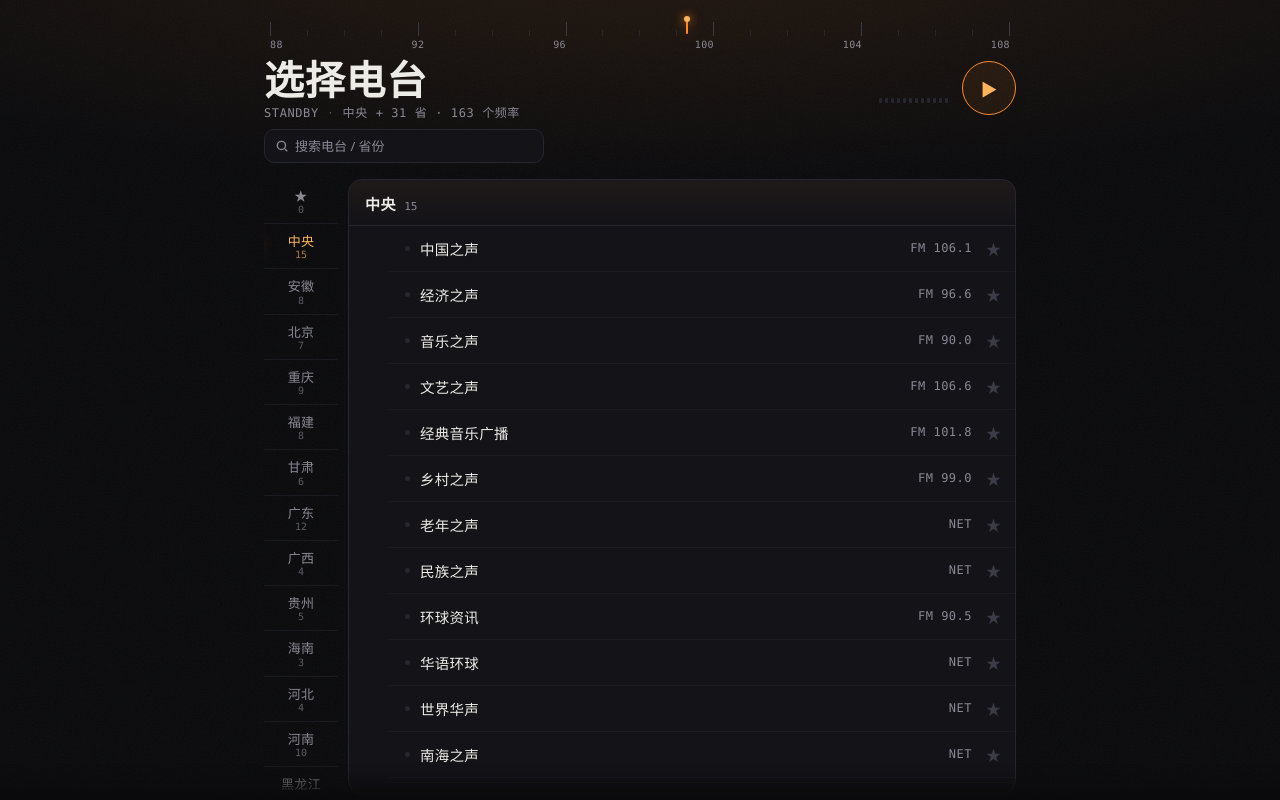
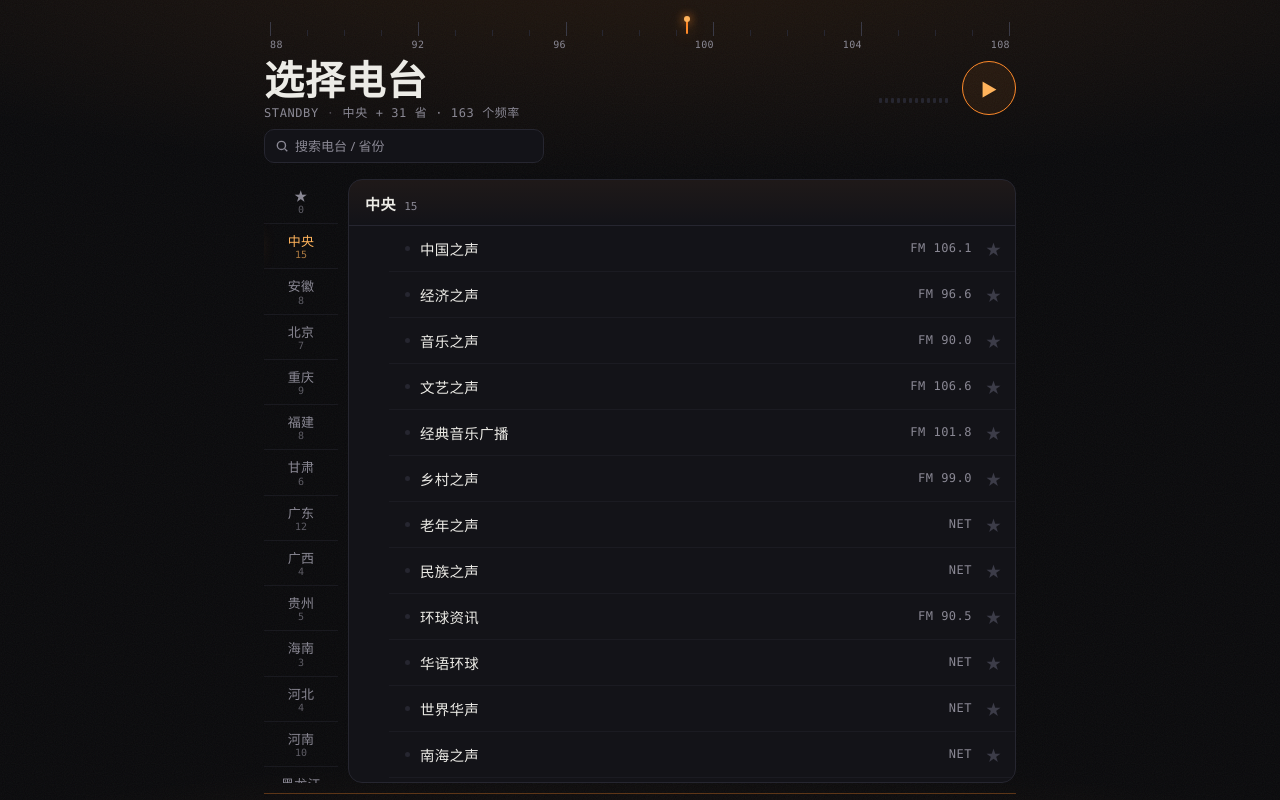
Before and after one commit to xiangjianan/fm, a Vue app: page / in a window 1280 px wide. Built offline with nearby package versions, Linux system fonts and the light colour scheme; a web font is replaced by a local one.

Commit message:
feat: 底部改为分界线(去掉渐变过渡)

```diff
--- a/src/App.vue
+++ b/src/App.vue
@@ -57,6 +57,7 @@ function selectRegion(r: string) {
       />
     </div>
 
-    <!-- 底部由 .shell::after 的渐变过渡与安全区融为一体，不再占用列表空间 -->
+    <!-- 底部分界线：与安全区/底部边缘形成干净的分隔 -->
+    <footer class="footrule" aria-hidden="true"></footer>
   </div>
 </template>
--- a/src/style.css
+++ b/src/style.css
@@ -87,19 +87,12 @@ body::after {
 }
 @media (max-width: 420px) { :root { --rail-w: 60px; } .main { gap: 6px; } }
 
-/* —— 底部渐变过渡：化解安全区黑边 ——
-   列表/面板在底部透过一层透明→页面底色的竖直渐变，向页面背景平滑收尾，
-   PWA 安装后底部那条黑色安全区（Home 指示条）随之与页面底色渐变融合，
-   色调一致，不再是一条生硬的纯黑横条。 */
-.shell::after {
-  content: ""; position: fixed; left: 0; right: 0; bottom: 0;
-  height: calc(env(safe-area-inset-bottom, 0px) + 36px);
-  pointer-events: none; z-index: 3;
-  background: linear-gradient(180deg,
-    rgba(10, 10, 12, 0) 0%,
-    rgba(10, 10, 12, .45) 55%,
-    rgba(10, 10, 12, .9) 82%,
-    var(--bg) 100%);
+/* —— 底部分界线：列表与底部安全区之间的一条细分隔线 —— */
+.footrule {
+  flex: 0 0 auto;
+  margin-top: 10px;
+  height: 1px;
+  background: rgba(255, 138, 42, .32);
 }
 
 /* —— 通用 —— */
```
